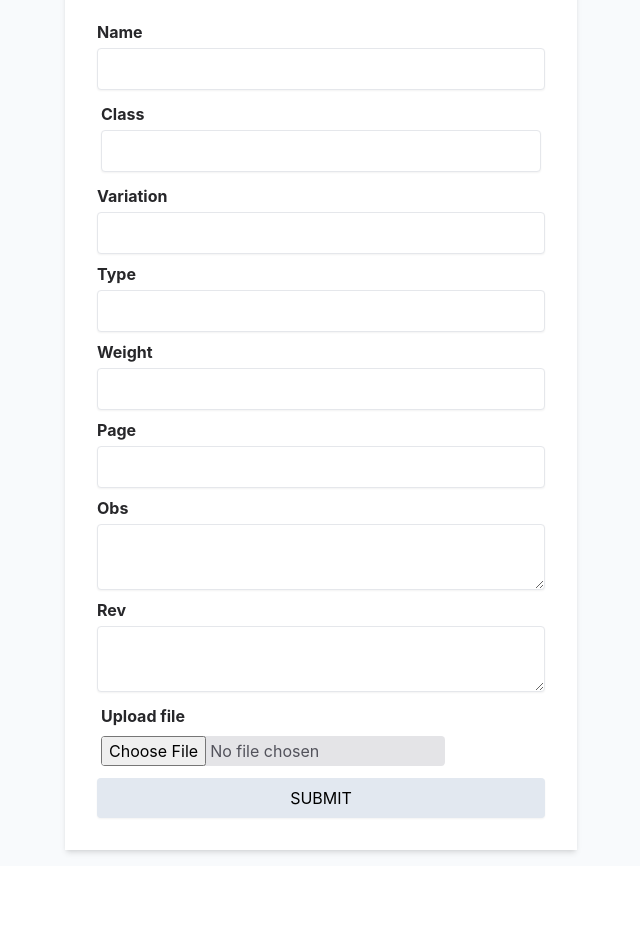
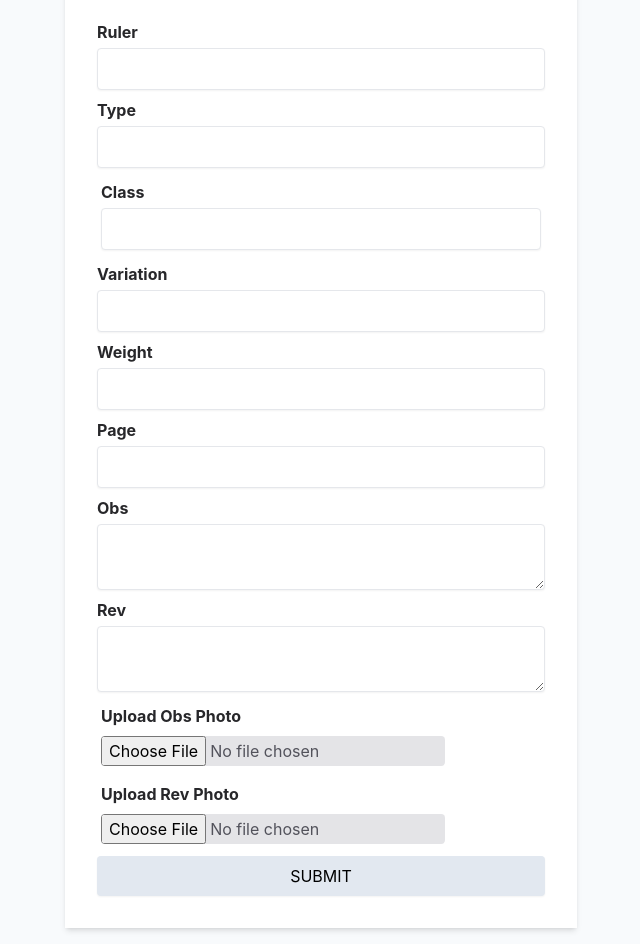
Before and after one commit to animanamit/coincollection, a Next.js app: page /addcoin in a window 1280 px wide. Shown: the part 140-1084 px from the top of the page, without its empty margins (319-959 px from the left). Before the commit the page ends 1006 px from the top, so only its background shows below. Built offline with nearby package versions, Linux system fonts and the light colour scheme.

Commit message:
pushing up new add coin form

```diff
--- a/pages/addcoin.tsx
+++ b/pages/addcoin.tsx
@@ -20,9 +20,8 @@ type Inputs = {
 };
 
 const AddCoin = () => {
-  const [file, setFile] = useState<File>();
-
-  const [u, setU] = useState("");
+  const [obs, setObs] = useState<File>();
+  const [rev, setRev] = useState<File>();
 
   const {
     register,
@@ -33,28 +32,45 @@ const AddCoin = () => {
   const onSubmit: SubmitHandler<Inputs> = async (data) => {
     let id = uuidv4();
 
-    const fileRef = ref(storageRef, `coins/${id}`);
+    const fileRefObs = ref(storageRef, `coins/obs-${id}`);
+    const fileRefRev = ref(storageRef, `coins/rev-${id}`);
+    if (obs) {
+      await uploadBytes(fileRefObs, obs as Blob);
+    }
 
-    await uploadBytes(fileRef, file as Blob);
+    if (rev) {
+      await uploadBytes(fileRefRev, rev as Blob);
+    }
 
-    let url = await getDownloadURL(ref(storageRef, `coins/${id}`));
+    let urls = await Promise.all([
+      getDownloadURL(ref(storageRef, `coins/obs-${id}`)),
+      getDownloadURL(ref(storageRef, `coins/rev-${id}`)),
+    ]);
     let obj = {
       ...data,
       coinId: id,
-      url: url,
+      url: urls,
+      dateAdded: Date(),
     };
 
-    setU(url);
-
+    console.log(obj);
     setDoc(doc(database, "coins", id), obj).then(() =>
       console.log("added to firestore!")
     );
   };
 
-  const handleFile = (e: React.ChangeEvent) => {
+  const handleObs = (e: React.ChangeEvent) => {
     const target = e.currentTarget as HTMLInputElement;
     const image = (target.files as FileList)[0];
-    setFile(image);
+    console.log(target.files);
+    setObs(image);
+  };
+
+  const handleRev = (e: React.ChangeEvent) => {
+    const target = e.currentTarget as HTMLInputElement;
+    const image = (target.files as FileList)[0];
+    console.log(target.files);
+    setRev(image);
   };
 
   return (
@@ -69,7 +85,7 @@ const AddCoin = () => {
 
           {/* include validation with required or other standard HTML validation rules */}
           <div className="mb-2 flex flex-col">
-            <label className="font-bold text-zinc-800 mb-1">Name</label>
+            <label className="font-bold text-zinc-800 mb-1">Ruler</label>
             <input
               // defaultValue="Name"
               type="text"
@@ -79,6 +95,20 @@ const AddCoin = () => {
               {...register("name", { required: true })}
             />
             {errors.name && (
+              <span className="text-red-500">This field is required</span>
+            )}
+          </div>
+          <div className="mb-2 flex flex-col">
+            <label className="font-bold text-zinc-800 mb-1">Type</label>
+            <input
+              // defaultValue="Name"
+              type="text"
+              className={`py-2 px-3 shadow-sm border rounded focus:outline-none focus:shadow-outline appearance-none text-zinc-600 ${
+                errors.type && `border-red-500`
+              }`}
+              {...register("type", { required: true })}
+            />
+            {errors.type && (
               <span className="text-red-500">This field is required</span>
             )}
           </div>
@@ -110,20 +140,7 @@ const AddCoin = () => {
               <span className="text-red-500">This field is required</span>
             )}
           </div>
-          <div className="mb-2 flex flex-col">
-            <label className="font-bold text-zinc-800 mb-1">Type</label>
-            <input
-              // defaultValue="Name"
-              type="text"
-              className={`py-2 px-3 shadow-sm border rounded focus:outline-none focus:shadow-outline appearance-none text-zinc-600 ${
-                errors.type && `border-red-500`
-              }`}
-              {...register("type", { required: true })}
-            />
-            {errors.type && (
-              <span className="text-red-500">This field is required</span>
-            )}
-          </div>
+
           <div className="mb-2 flex flex-col">
             <label className="font-bold text-zinc-800 mb-1">Weight</label>
             <input
@@ -185,14 +202,29 @@ const AddCoin = () => {
               className=" text-zinc-800 font-bold block mb-2"
               htmlFor="user_avatar"
             >
-              Upload file
+              Upload Obs Photo
             </label>
             <input
               type="file"
               aria-describedby="user_avatar_help"
               id="user_avatar"
               className="text-zinc-600 bg-zinc-200 text-base rounded focus:outline-none focus:border-transparent"
-              onChange={handleFile}
+              onChange={handleObs}
+            />
+          </div>
+          <div className="p-1 mb-2">
+            <label
+              className=" text-zinc-800 font-bold block mb-2"
+              htmlFor="user_avatar"
+            >
+              Upload Rev Photo
+            </label>
+            <input
+              type="file"
+              aria-describedby="user_avatar_help"
+              id="user_avatar"
+              className="text-zinc-600 bg-zinc-200 text-base rounded focus:outline-none focus:border-transparent"
+              onChange={handleRev}
             />
           </div>
 
@@ -202,8 +234,6 @@ const AddCoin = () => {
           />
         </form>
       </div>
-
-      <div>{u !== "" && <img src={u} alt="example" />}</div>
     </div>
   );
 };
--- /dev/null
+++ b/pages/collection.tsx
@@ -0,0 +1,7 @@
+const Collection = () => {
+  return <div>Enter</div>;
+};
+
+export async function getStaticProps() {}
+
+export default Collection;
```
